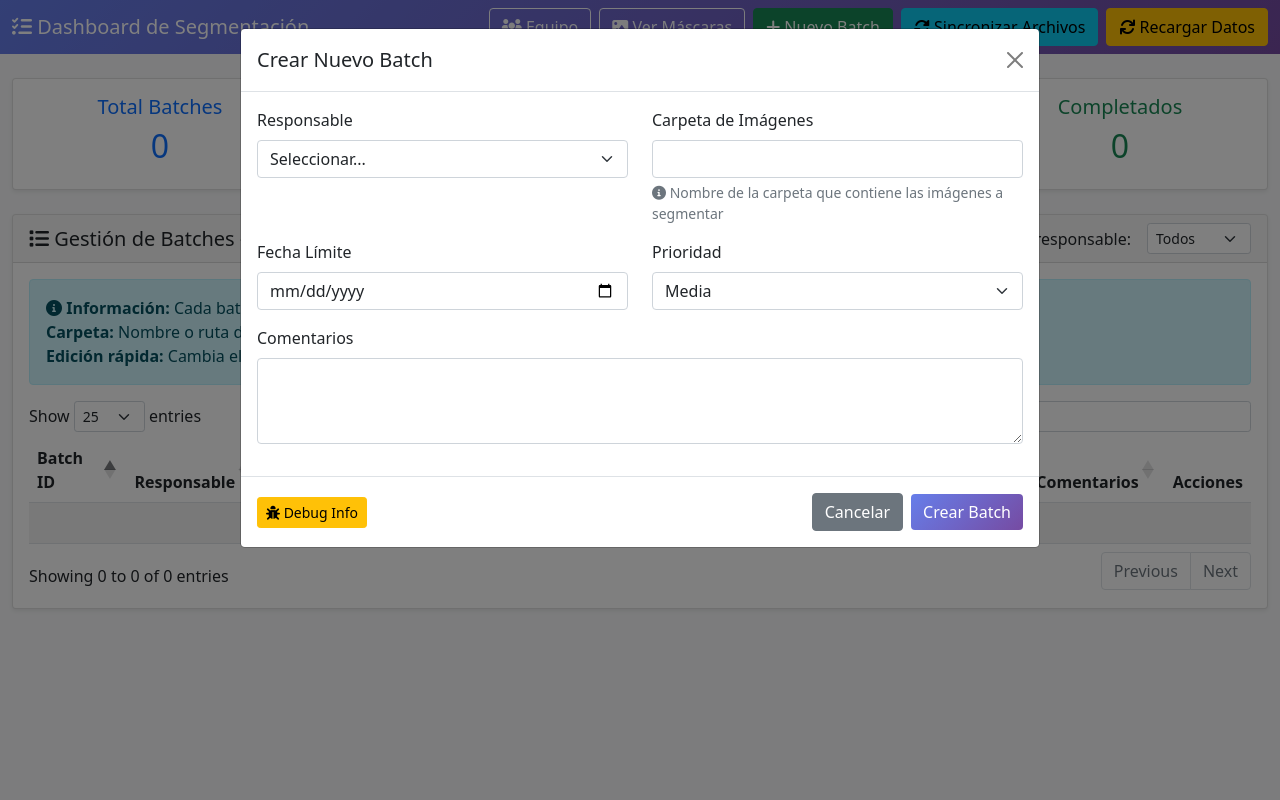
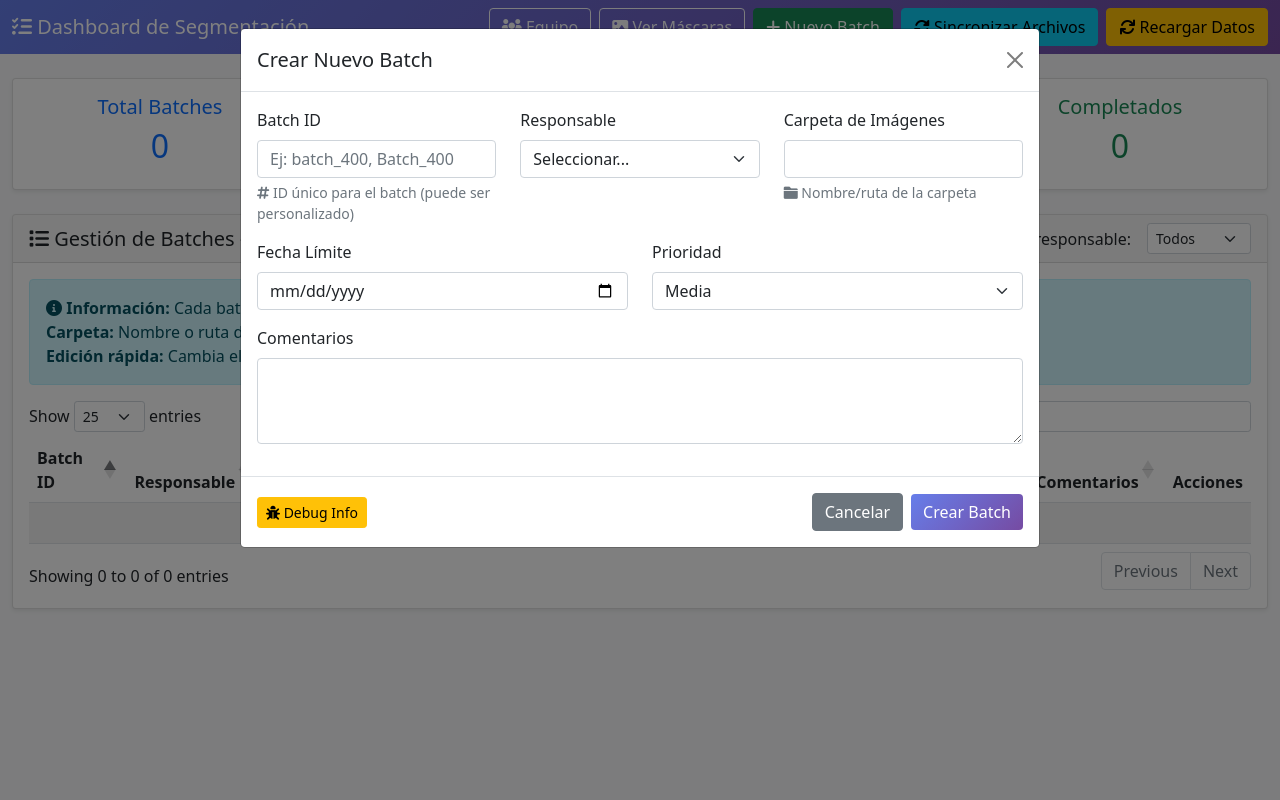
Before and after one commit to EstefaniaServinP/Gestor_Batches, a Flask app: page /dashboard in a window 1280 px wide, after a click on "Nuevo Batch". Run offline with Flask 3, Linux system fonts and the light colour scheme; data that the repository does not hold is empty; some libraries are stand-ins or nearby versions.

Commit message:
se optimiza el levantamiento de batches

```diff
--- a/app.py
+++ b/app.py
@@ -141,23 +141,60 @@ def update_batch(batch_id):
     data = request.json
 
     update_data = {}
+
+    # Campos directos
     if "assignee" in data:
         update_data["assignee"] = data["assignee"]
     if "status" in data:
         update_data["status"] = data["status"]
     if "comments" in data:
         update_data["comments"] = data["comments"]
+    if "folder" in data:
+        update_data["folder"] = data["folder"]
+
+    # Campos de metadata - nueva forma estructurada
+    if "metadata" in data:
+        metadata = data["metadata"]
+        for key, value in metadata.items():
+            update_data[f"metadata.{key}"] = value
+
+    # Campos individuales de metadata (retrocompatibilidad)
     if "due_date" in data:
         update_data["metadata.due_date"] = data["due_date"]
     if "priority" in data:
         update_data["metadata.priority"] = data["priority"]
-    if "folder" in data:
-        update_data["folder"] = data["folder"]
+    if "reviewed_at" in data:
+        update_data["metadata.reviewed_at"] = data["reviewed_at"]
 
     result = batches_col.update_one({"id": batch_id}, {"$set": update_data})
 
     if result.modified_count > 0:
         return jsonify({"success": True})
+    else:
+        return jsonify({"success": False, "error": "Batch no encontrado"}), 404
+
+@app.route("/api/batches/<batch_id>/change-id", methods=["PUT"])
+def change_batch_id(batch_id):
+    """Cambiar el ID de un batch"""
+    data = request.json
+    new_id = data.get("new_id", "").strip()
+
+    if not new_id:
+        return jsonify({"success": False, "error": "Nuevo ID requerido"}), 400
+
+    # Verificar que el nuevo ID no exista ya
+    existing = batches_col.find_one({"id": new_id})
+    if existing:
+        return jsonify({"success": False, "error": f"El ID '{new_id}' ya existe"}), 400
+
+    # Actualizar el ID
+    result = batches_col.update_one(
+        {"id": batch_id},
+        {"$set": {"id": new_id}}
+    )
+
+    if result.modified_count > 0:
+        return jsonify({"success": True, "message": f"ID actualizado de {batch_id} a {new_id}"})
     else:
         return jsonify({"success": False, "error": "Batch no encontrado"}), 404
 
--- a/templates/dashboard.html
+++ b/templates/dashboard.html
@@ -162,10 +162,20 @@
         <div class="modal-body">
           <form id="newBatchForm">
             <div class="row">
-              <div class="col-md-6">
+              <div class="col-md-4">
+                <div class="mb-3">
+                  <label class="form-label">Batch ID</label>
+                  <input type="text" class="form-control" id="batch_id" name="batch_id" placeholder="Ej: batch_400, Batch_400" required>
+                  <div class="form-text">
+                    <i class="fas fa-hashtag"></i>
+                    ID único para el batch (puede ser personalizado)
+                  </div>
+                </div>
+              </div>
+              <div class="col-md-4">
                 <div class="mb-3">
                   <label class="form-label">Responsable</label>
-                  <select class="form-select" name="assignee" required>
+                  <select class="form-select" id="assignee" name="assignee" required>
                     <option value="">Seleccionar...</option>
                     {% for member in crew %}
                     <option value="{{ member }}">{{ member }}</option>
@@ -173,13 +183,13 @@
                   </select>
                 </div>
               </div>
-              <div class="col-md-6">
+              <div class="col-md-4">
                 <div class="mb-3">
                   <label class="form-label">Carpeta de Imágenes</label>
-                  <input type="text" class="form-control" name="folder" required>
+                  <input type="text" class="form-control" id="folder" name="folder" required>
                   <div class="form-text">
-                    <i class="fas fa-info-circle"></i>
-                    Nombre de la carpeta que contiene las imágenes a segmentar
+                    <i class="fas fa-folder"></i>
+                    Nombre/ruta de la carpeta
                   </div>
                 </div>
               </div>
@@ -480,14 +490,31 @@
                     style="min-width: 200px;">${batch.comments || ''}</textarea>
         `;
 
+        // Selector de prioridad editable
+        const prioritySelect = `
+          <select class="form-select form-select-sm priority-select" data-batch-id="${batch.id}" style="min-width: 90px;">
+            <option value="baja" ${batch.metadata.priority === 'baja' ? 'selected' : ''}>Baja</option>
+            <option value="media" ${batch.metadata.priority === 'media' ? 'selected' : ''}>Media</option>
+            <option value="alta" ${batch.metadata.priority === 'alta' ? 'selected' : ''}>Alta</option>
+          </select>
+        `;
+
+        // Input de Batch ID editable
+        const batchIdInput = `
+          <input type="text" class="form-control form-control-sm batch-id-input"
+                 data-batch-id="${batch.id}"
+                 value="${batch.id}"
+                 style="min-width: 120px;">
+        `;
+
         const row = [
-          batch.id,
+          batchIdInput,
           batch.assignee,
           mongoStatus,
           statusSelect,
           batch.metadata.assigned_at,
           reviewDateInput,
-          `<span class="${priorityClass}">${batch.metadata.priority}</span>`,
+          prioritySelect,
           commentsInput,
           `
             <button class="btn btn-sm btn-outline-success" onclick="saveBatchChanges('${batch.id}')" title="Guardar cambios">
@@ -535,20 +562,38 @@
         return;
       }
 
+      if (!data.batch_id) {
+        showNotification('Por favor ingresa un Batch ID', 'warning');
+        return;
+      }
+
       if (!data.folder) {
         showNotification('Por favor ingresa la carpeta de imágenes', 'warning');
         return;
       }
 
-      // Generar un ID único para el batch
-      const nextId = 'batch_' + (Math.max(...batches.map(b => parseInt(b.id.replace('batch_', '')))) + 1);
-      console.log('🆔 ID generado:', nextId);
+      // Limpiar y formatear el Batch ID
+      let batchId = data.batch_id.trim();
+      // Si no empieza con "batch" o "Batch", agregarlo
+      if (!batchId.toLowerCase().startsWith('batch')) {
+        batchId = 'batch_' + batchId;
+      }
+      // Reemplazar espacios con guiones bajos
+      batchId = batchId.replace(/\s+/g, '_');
+
+      console.log('🆔 ID del batch:', batchId);
+
+      // Verificar que el ID no exista ya
+      if (batches.find(b => b.id === batchId)) {
+        showNotification(`El Batch ID "${batchId}" ya existe. Por favor usa otro ID.`, 'warning');
+        return;
+      }
 
       // Estructurar los datos según el nuevo formato
       const batchData = {
-        id: nextId,
+        id: batchId,
         assignee: data.assignee,
-        folder: data.folder || `/data/${nextId}`,
+        folder: data.folder || `/data/${batchId}`,
         tasks: ["segmentar", "subir_mascaras", "revisar"],
         metadata: {
           assigned_at: new Date().toISOString().split('T')[0], // Fecha actual
@@ -596,6 +641,7 @@
         timestamp: new Date().toISOString(),
         total_batches: batches.length,
         form_data: {
+          batch_id: document.getElementById('batch_id').value,
           assignee: document.getElementById('assignee').value,
           folder: document.getElementById('folder').value,
           due_date: document.getElementById('due_date').value,
@@ -624,6 +670,7 @@
 📝 Filas Mostradas: ${debugData.page_state.total_displayed_rows}
 
 📋 DATOS DEL FORMULARIO:
+- Batch ID: "${debugData.form_data.batch_id}"
 - Responsable: "${debugData.form_data.assignee}"
 - Carpeta: "${debugData.form_data.folder}"
 - Fecha Límite: "${debugData.form_data.due_date}"
@@ -904,20 +951,42 @@
     }
 
     function addInlineEditEvents() {
-      // Evento para cambio de estado
-      $('.status-select').off('change').on('change', function() {
+      // Evento para cambio de estado de segmentación
+      $('.segmentation-status-select').off('change').on('change', function() {
         const batchId = $(this).data('batch-id');
         const newStatus = $(this).val();
-
         updateBatchField(batchId, 'status', newStatus, $(this));
       });
 
-      // Evento para cambio de fecha límite
-      $('.due-date-input').off('change').on('change', function() {
+      // Evento para cambio de prioridad
+      $('.priority-select').off('change').on('change', function() {
         const batchId = $(this).data('batch-id');
-        const newDueDate = $(this).val();
+        const newPriority = $(this).val();
+        updateBatchField(batchId, 'priority', newPriority, $(this));
+      });
 
-        updateBatchField(batchId, 'due_date', newDueDate, $(this));
+      // Evento para cambio de fecha de revisión
+      $('.review-date-input').off('change').on('change', function() {
+        const batchId = $(this).data('batch-id');
+        const newReviewDate = $(this).val();
+        updateBatchField(batchId, 'reviewed_at', newReviewDate, $(this));
+      });
+
+      // Evento para cambio de Batch ID
+      $('.batch-id-input').off('blur').on('blur', function() {
+        const oldBatchId = $(this).data('batch-id');
+        const newBatchId = $(this).val().trim();
+
+        if (newBatchId !== oldBatchId) {
+          updateBatchId(oldBatchId, newBatchId, $(this));
+        }
+      });
+
+      // Evento para cambio de comentarios (al perder el foco)
+      $('.comments-input').off('blur').on('blur', function() {
+        const batchId = $(this).data('batch-id');
+        const newComments = $(this).val();
+        updateBatchField(batchId, 'comments', newComments, $(this));
       });
     }
 
@@ -927,7 +996,13 @@
       element.css('background-color', '#fff3cd');
 
       const updateData = {};
-      updateData[field] = value;
+      if (field === 'reviewed_at') {
+        updateData.metadata = { reviewed_at: value };
+      } else if (field === 'priority') {
+        updateData.metadata = { priority: value };
+      } else {
+        updateData[field] = value;
+      }
 
       $.ajax({
         url: `/api/batches/${batchId}`,
@@ -944,8 +1019,10 @@
           // Actualizar datos locales
           const batch = batches.find(b => b.id === batchId);
           if (batch) {
-            if (field === 'due_date') {
-              batch.metadata.due_date = value;
+            if (field === 'reviewed_at') {
+              batch.metadata.reviewed_at = value;
+            } else if (field === 'priority') {
+              batch.metadata.priority = value;
             } else {
               batch[field] = value;
             }
@@ -953,6 +1030,7 @@
           }
 
           console.log(`✅ ${field} actualizado para ${batchId}: ${value}`);
+          showNotification(`Campo ${field} actualizado exitosamente`, 'success');
         },
         error: function(xhr) {
           // Mostrar error
@@ -961,8 +1039,72 @@
             element.css('background-color', originalBg);
           }, 2000);
 
-          alert(`Error actualizando ${field}: ${xhr.responseJSON?.error || 'Error desconocido'}`);
+          const errorMsg = xhr.responseJSON?.error || 'Error desconocido';
+          showNotification(`Error actualizando ${field}: ${errorMsg}`, 'error');
           console.error(`❌ Error actualizando ${field}:`, xhr);
+        }
+      });
+    }
+
+    function updateBatchId(oldId, newId, element) {
+      // Validar que el nuevo ID no esté vacío
+      if (!newId) {
+        showNotification('El Batch ID no puede estar vacío', 'warning');
+        element.val(oldId); // Restaurar valor anterior
+        return;
+      }
+
+      // Validar que el nuevo ID no exista ya
+      if (batches.find(b => b.id === newId && b.id !== oldId)) {
+        showNotification(`El Batch ID "${newId}" ya existe. Por favor usa otro ID.`, 'warning');
+        element.val(oldId); // Restaurar valor anterior
+        return;
+      }
+
+      // Mostrar indicador de guardado
+      const originalBg = element.css('background-color');
+      element.css('background-color', '#fff3cd');
+
+      $.ajax({
+        url: `/api/batches/${oldId}/change-id`,
+        method: 'PUT',
+        contentType: 'application/json',
+        data: JSON.stringify({ new_id: newId }),
+        success: function(response) {
+          // Mostrar éxito
+          element.css('background-color', '#d4edda');
+          setTimeout(() => {
+            element.css('background-color', originalBg);
+          }, 1000);
+
+          // Actualizar datos locales
+          const batch = batches.find(b => b.id === oldId);
+          if (batch) {
+            batch.id = newId;
+          }
+
+          // Actualizar el data-batch-id del elemento
+          element.data('batch-id', newId);
+
+          console.log(`✅ Batch ID actualizado de ${oldId} a ${newId}`);
+          showNotification(`Batch ID actualizado a "${newId}"`, 'success');
+
+          // Recargar tabla para actualizar todas las referencias
+          loadBatches();
+        },
+        error: function(xhr) {
+          // Mostrar error
+          element.css('background-color', '#f8d7da');
+          setTimeout(() => {
+            element.css('background-color', originalBg);
+          }, 2000);
+
+          // Restaurar valor anterior
+          element.val(oldId);
+
+          const errorMsg = xhr.responseJSON?.error || 'Error desconocido';
+          showNotification(`Error actualizando Batch ID: ${errorMsg}`, 'error');
+          console.error(`❌ Error actualizando Batch ID:`, xhr);
         }
       });
     }
```
